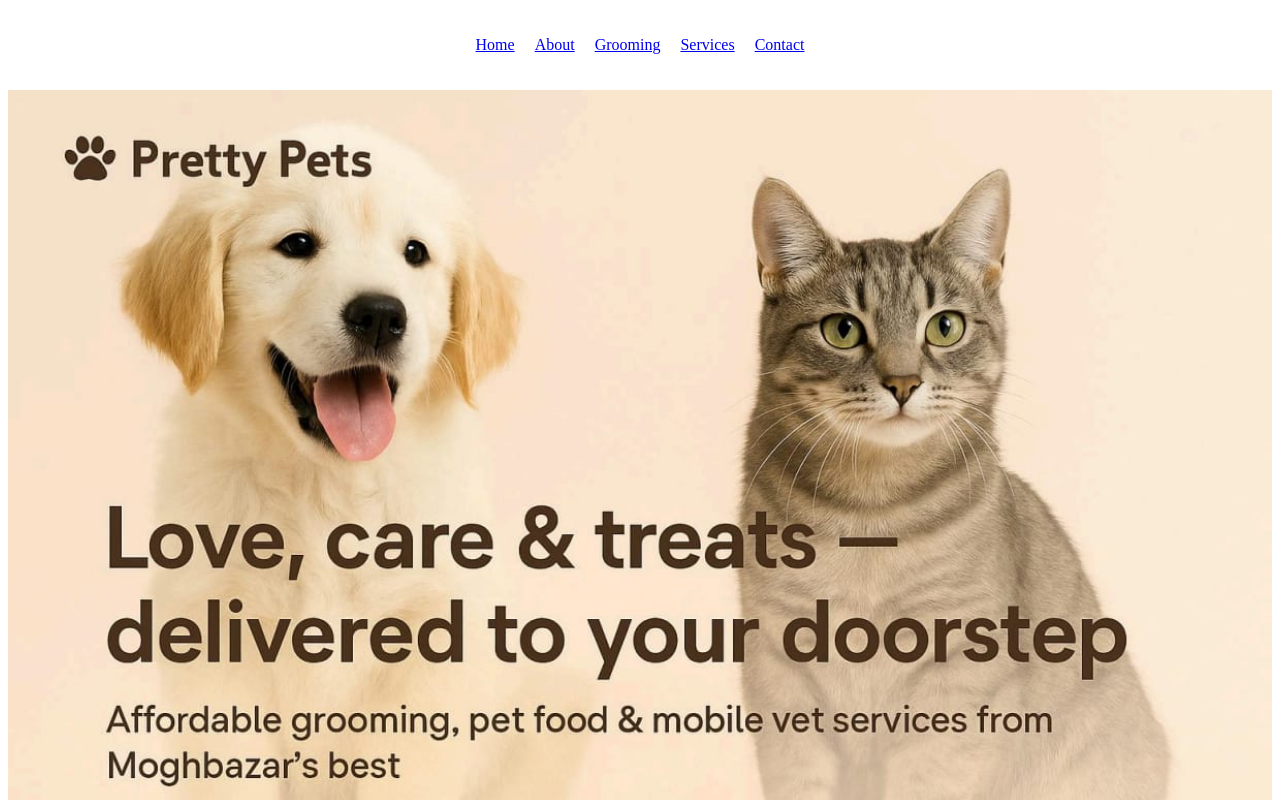
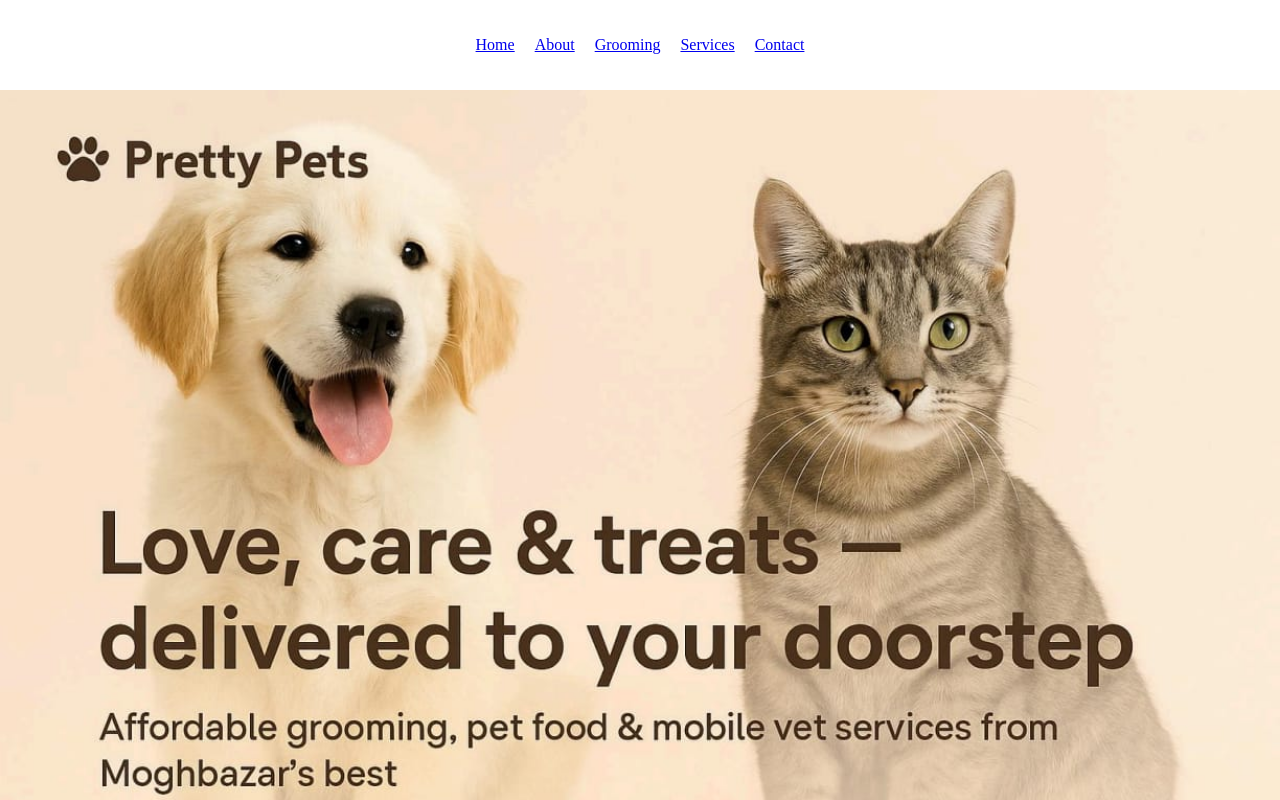
Before and after one commit to nusaibah19/prettypetswebsite, a plain HTML site: page index.html in a window 1280 px wide. Shown: the top 800 px of the page. Drawn offline with Linux system fonts and the light colour scheme.

Commit message:
Update style.css

```diff
--- a/style.css
+++ b/style.css
@@ -1,4 +1,5 @@
 html{scroll-behavior:smooth;}
+body{font:family:'Poppins',sans-serif;margin:0;padding:0;}
 .hero {
   display: flex;
   flex-direction: column;
```
